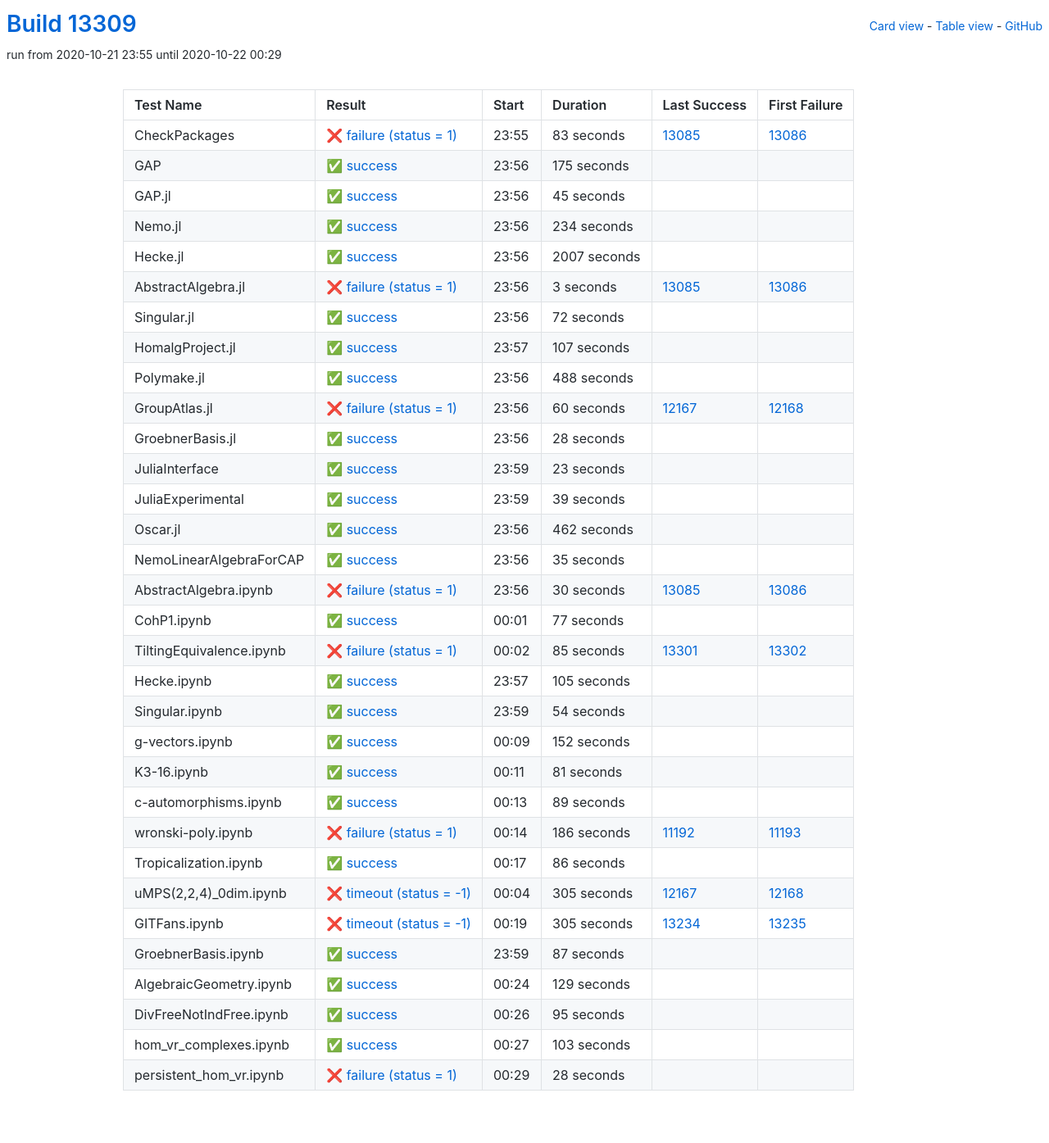
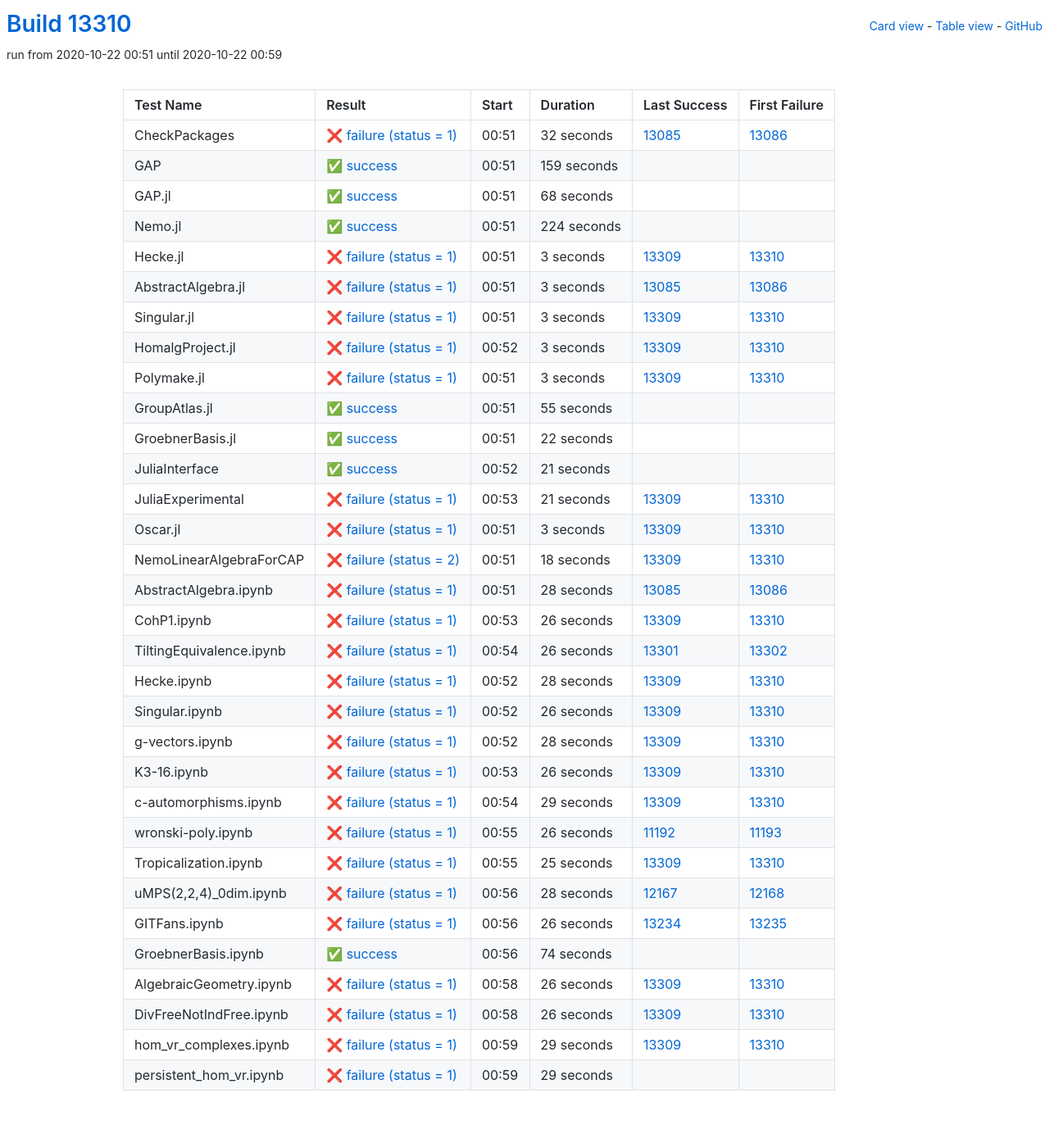
Before and after one commit to oscar-system/oscar-ci-status, a Jekyll site: the page built from table.html, in a window 1280 px wide. Shown: the whole page at 82% size. Built offline with Jekyll 4.4.1, drawn with Linux system fonts in a browser that asks for light colours.

Commit message:
Build #13310

```diff
--- a/_data/ci.yml
+++ b/_data/ci.yml
@@ -1,6 +1,6 @@
 ---
-build: 13309
-build_url: https://oscarci.mathematik.uni-kl.de/job/oscar/13309/
+build: 13310
+build_url: https://oscarci.mathematik.uni-kl.de/job/oscar/13310/
 job: oscar
 organization: oscar-system
 repo: oscar-ci-status
@@ -8,68 +8,68 @@
 tests:
 - name: CheckPackages
   id: checkpackages
-  log: https://oscarci.mathematik.uni-kl.de/job/oscar/13309/artifact/logs/build-13309/CheckPackages.log
-  start: 2020-10-21 23:55
+  log: https://oscarci.mathematik.uni-kl.de/job/oscar/13310/artifact/logs/build-13310/CheckPackages.log
+  start: 2020-10-22 00:51
   success: false
   exitcode: 1
   status: failure
-  duration: 83
+  duration: 32
   last_success: 13085
   last_success_url: https://oscarci.mathematik.uni-kl.de/job/oscar/13085/
   first_failure: 13086
   first_failure_url: https://oscarci.mathematik.uni-kl.de/job/oscar/13086/
 - name: GAP
   id: gap
-  log: https://oscarci.mathematik.uni-kl.de/job/oscar/13309/artifact/logs/build-13309/GAP.log
-  start: 2020-10-21 23:56
+  log: https://oscarci.mathematik.uni-kl.de/job/oscar/13310/artifact/logs/build-13310/GAP.log
+  start: 2020-10-22 00:51
   success: true
   exitcode: 0
   status: success
-  duration: 175
+  duration: 159
   last_success: false
   last_success_url:
   first_failure: false
   first_failure_url:
 - name: GAP.jl
   id: gap-jl
-  log: https://oscarci.mathematik.uni-kl.de/job/oscar/13309/artifact/logs/build-13309/GAP.jl.log
-  start: 2020-10-21 23:56
+  log: https://oscarci.mathematik.uni-kl.de/job/oscar/13310/artifact/logs/build-13310/GAP.jl.log
+  start: 2020-10-22 00:51
   success: true
   exitcode: 0
   status: success
-  duration: 45
+  duration: 68
   last_success: false
   last_success_url:
   first_failure: false
   first_failure_url:
 - name: Nemo.jl
   id: nemo-jl
-  log: https://oscarci.mathematik.uni-kl.de/job/oscar/13309/artifact/logs/build-13309/Nemo.jl.log
-  start: 2020-10-21 23:56
+  log: https://oscarci.mathematik.uni-kl.de/job/oscar/13310/artifact/logs/build-13310/Nemo.jl.log
+  start: 2020-10-22 00:51
   success: true
   exitcode: 0
   status: success
-  duration: 234
+  duration: 224
   last_success: false
   last_success_url:
   first_failure: false
   first_failure_url:
 - name: Hecke.jl
   id: hecke-jl
-  log: https://oscarci.mathematik.uni-kl.de/job/oscar/13309/artifact/logs/build-13309/Hecke.jl.log
-  start: 2020-10-21 23:56
-  success: true
-  exitcode: 0
-  status: success
-  duration: 2007
-  last_success: false
-  last_success_url:
-  first_failure: false
-  first_failure_url:
+  log: https://oscarci.mathematik.uni-kl.de/job/oscar/13310/artifact/logs/build-13310/Hecke.jl.log
+  start: 2020-10-22 00:51
+  success: false
+  exitcode: 1
+  status: failure
+  duration: 3
+  last_success: 13309
+  last_success_url: https://oscarci.mathematik.uni-kl.de/job/oscar/13309/
+  first_failure: 13310
+  first_failure_url: https://oscarci.mathematik.uni-kl.de/job/oscar/13310/
 - name: AbstractAlgebra.jl
   id: abstractalgebra-jl
-  log: https://oscarci.mathematik.uni-kl.de/job/oscar/13309/artifact/logs/build-13309/AbstractAlgebra.jl.log
-  start: 2020-10-21 23:56
+  log: https://oscarci.mathematik.uni-kl.de/job/oscar/13310/artifact/logs/build-13310/AbstractAlgebra.jl.log
+  start: 2020-10-22 00:51
   success: false
   exitcode: 1
   status: failure
@@ -80,313 +80,313 @@
   first_failure_url: https://oscarci.mathematik.uni-kl.de/job/oscar/13086/
 - name: Singular.jl
   id: singular-jl
-  log: https://oscarci.mathematik.uni-kl.de/job/oscar/13309/artifact/logs/build-13309/Singular.jl.log
-  start: 2020-10-21 23:56
+  log: https://oscarci.mathematik.uni-kl.de/job/oscar/13310/artifact/logs/build-13310/Singular.jl.log
+  start: 2020-10-22 00:51
+  success: false
+  exitcode: 1
+  status: failure
+  duration: 3
+  last_success: 13309
+  last_success_url: https://oscarci.mathematik.uni-kl.de/job/oscar/13309/
+  first_failure: 13310
+  first_failure_url: https://oscarci.mathematik.uni-kl.de/job/oscar/13310/
+- name: HomalgProject.jl
+  id: homalgproject-jl
+  log: https://oscarci.mathematik.uni-kl.de/job/oscar/13310/artifact/logs/build-13310/HomalgProject.jl.log
+  start: 2020-10-22 00:52
+  success: false
+  exitcode: 1
+  status: failure
+  duration: 3
+  last_success: 13309
+  last_success_url: https://oscarci.mathematik.uni-kl.de/job/oscar/13309/
+  first_failure: 13310
+  first_failure_url: https://oscarci.mathematik.uni-kl.de/job/oscar/13310/
+- name: Polymake.jl
+  id: polymake-jl
+  log: https://oscarci.mathematik.uni-kl.de/job/oscar/13310/artifact/logs/build-13310/Polymake.jl.log
+  start: 2020-10-22 00:51
+  success: false
+  exitcode: 1
+  status: failure
+  duration: 3
+  last_success: 13309
+  last_success_url: https://oscarci.mathematik.uni-kl.de/job/oscar/13309/
+  first_failure: 13310
+  first_failure_url: https://oscarci.mathematik.uni-kl.de/job/oscar/13310/
+- name: GroupAtlas.jl
+  id: groupatlas-jl
+  log: https://oscarci.mathematik.uni-kl.de/job/oscar/13310/artifact/logs/build-13310/GroupAtlas.jl.log
+  start: 2020-10-22 00:51
   success: true
   exitcode: 0
   status: success
-  duration: 72
+  duration: 55
   last_success: false
   last_success_url:
   first_failure: false
   first_failure_url:
-- name: HomalgProject.jl
-  id: homalgproject-jl
-  log: https://oscarci.mathematik.uni-kl.de/job/oscar/13309/artifact/logs/build-13309/HomalgProject.jl.log
-  start: 2020-10-21 23:57
+- name: GroebnerBasis.jl
+  id: groebnerbasis-jl
+  log: https://oscarci.mathematik.uni-kl.de/job/oscar/13310/artifact/logs/build-13310/GroebnerBasis.jl.log
+  start: 2020-10-22 00:51
   success: true
   exitcode: 0
   status: success
-  duration: 107
-  last_success: false
-  last_success_url:
-  first_failure: false
-  first_failure_url:
-- name: Polymake.jl
-  id: polymake-jl
-  log: https://oscarci.mathematik.uni-kl.de/job/oscar/13309/artifact/logs/build-13309/Polymake.jl.log
-  start: 2020-10-21 23:56
-  success: true
-  exitcode: 0
-  status: success
-  duration: 488
-  last_success: false
-  last_success_url:
-  first_failure: false
-  first_failure_url:
-- name: GroupAtlas.jl
-  id: groupatlas-jl
-  log: https://oscarci.mathematik.uni-kl.de/job/oscar/13309/artifact/logs/build-13309/GroupAtlas.jl.log
-  start: 2020-10-21 23:56
-  success: false
-  exitcode: 1
-  status: failure
-  duration: 60
-  last_success: 12167
-  last_success_url: https://oscarci.mathematik.uni-kl.de/job/oscar/12167/
-  first_failure: 12168
-  first_failure_url: https://oscarci.mathematik.uni-kl.de/job/oscar/12168/
-- name: GroebnerBasis.jl
-  id: groebnerbasis-jl
-  log: https://oscarci.mathematik.uni-kl.de/job/oscar/13309/artifact/logs/build-13309/GroebnerBasis.jl.log
-  start: 2020-10-21 23:56
-  success: true
-  exitcode: 0
-  status: success
-  duration: 28
+  duration: 22
   last_success: false
   last_success_url:
   first_failure: false
   first_failure_url:
 - name: JuliaInterface
   id: juliainterface
-  log: https://oscarci.mathematik.uni-kl.de/job/oscar/13309/artifact/logs/build-13309/JuliaInterface.log
-  start: 2020-10-21 23:59
+  log: https://oscarci.mathematik.uni-kl.de/job/oscar/13310/artifact/logs/build-13310/JuliaInterface.log
+  start: 2020-10-22 00:52
   success: true
   exitcode: 0
   status: success
-  duration: 23
+  duration: 21
   last_success: false
   last_success_url:
   first_failure: false
   first_failure_url:
 - name: JuliaExperimental
   id: juliaexperimental
-  log: https://oscarci.mathematik.uni-kl.de/job/oscar/13309/artifact/logs/build-13309/JuliaExperimental.log
-  start: 2020-10-21 23:59
-  success: true
-  exitcode: 0
-  status: success
-  duration: 39
-  last_success: false
-  last_success_url:
-  first_failure: false
-  first_failure_url:
-- name: Oscar.jl
-  id: oscar-jl
-  log: https://oscarci.mathematik.uni-kl.de/job/oscar/13309/artifact/logs/build-13309/Oscar.jl.log
-  start: 2020-10-21 23:56
-  success: true
-  exitcode: 0
-  status: success
-  duration: 462
-  last_success: false
-  last_success_url:
-  first_failure: false
-  first_failure_url:
-- name: NemoLinearAlgebraForCAP
-  id: nemolinearalgebraforcap
-  log: https://oscarci.mathematik.uni-kl.de/job/oscar/13309/artifact/logs/build-13309/NemoLinearAlgebraForCAP.log
-  start: 2020-10-21 23:56
-  success: true
-  exitcode: 0
-  status: success
-  duration: 35
-  last_success: false
-  last_success_url:
-  first_failure: false
-  first_failure_url:
-- name: AbstractAlgebra.ipynb
-  id: abstractalgebra-ipynb
-  log: https://oscarci.mathematik.uni-kl.de/job/oscar/13309/artifact/logs/build-13309/AbstractAlgebra.ipynb.log
-  start: 2020-10-21 23:56
+  log: https://oscarci.mathematik.uni-kl.de/job/oscar/13310/artifact/logs/build-13310/JuliaExperimental.log
+  start: 2020-10-22 00:53
   success: false
   exitcode: 1
   status: failure
-  duration: 30
+  duration: 21
+  last_success: 13309
+  last_success_url: https://oscarci.mathematik.uni-kl.de/job/oscar/13309/
+  first_failure: 13310
+  first_failure_url: https://oscarci.mathematik.uni-kl.de/job/oscar/13310/
+- name: Oscar.jl
+  id: oscar-jl
+  log: https://oscarci.mathematik.uni-kl.de/job/oscar/13310/artifact/logs/build-13310/Oscar.jl.log
+  start: 2020-10-22 00:51
+  success: false
+  exitcode: 1
+  status: failure
+  duration: 3
+  last_success: 13309
+  last_success_url: https://oscarci.mathematik.uni-kl.de/job/oscar/13309/
+  first_failure: 13310
+  first_failure_url: https://oscarci.mathematik.uni-kl.de/job/oscar/13310/
+- name: NemoLinearAlgebraForCAP
+  id: nemolinearalgebraforcap
+  log: https://oscarci.mathematik.uni-kl.de/job/oscar/13310/artifact/logs/build-13310/NemoLinearAlgebraForCAP.log
+  start: 2020-10-22 00:51
+  success: false
+  exitcode: 2
+  status: failure
+  duration: 18
+  last_success: 13309
+  last_success_url: https://oscarci.mathematik.uni-kl.de/job/oscar/13309/
+  first_failure: 13310
+  first_failure_url: https://oscarci.mathematik.uni-kl.de/job/oscar/13310/
+- name: AbstractAlgebra.ipynb
+  id: abstractalgebra-ipynb
+  log: https://oscarci.mathematik.uni-kl.de/job/oscar/13310/artifact/logs/build-13310/AbstractAlgebra.ipynb.log
+  start: 2020-10-22 00:51
+  success: false
+  exitcode: 1
+  status: failure
+  duration: 28
   last_success: 13085
   last_success_url: https://oscarci.mathematik.uni-kl.de/job/oscar/13085/
   first_failure: 13086
   first_failure_url: https://oscarci.mathematik.uni-kl.de/job/oscar/13086/
 - name: CohP1.ipynb
   id: cohp1-ipynb
-  log: https://oscarci.mathematik.uni-kl.de/job/oscar/13309/artifact/logs/build-13309/CohP1.ipynb.log
-  start: 2020-10-22 00:01
-  success: true
-  exitcode: 0
-  status: success
-  duration: 77
-  last_success: false
-  last_success_url:
-  first_failure: false
-  first_failure_url:
-- name: TiltingEquivalence.ipynb
-  id: tiltingequivalence-ipynb
-  log: https://oscarci.mathematik.uni-kl.de/job/oscar/13309/artifact/logs/build-13309/TiltingEquivalence.ipynb.log
-  start: 2020-10-22 00:02
+  log: https://oscarci.mathematik.uni-kl.de/job/oscar/13310/artifact/logs/build-13310/CohP1.ipynb.log
+  start: 2020-10-22 00:53
   success: false
   exitcode: 1
   status: failure
-  duration: 85
+  duration: 26
+  last_success: 13309
+  last_success_url: https://oscarci.mathematik.uni-kl.de/job/oscar/13309/
+  first_failure: 13310
+  first_failure_url: https://oscarci.mathematik.uni-kl.de/job/oscar/13310/
+- name: TiltingEquivalence.ipynb
+  id: tiltingequivalence-ipynb
+  log: https://oscarci.mathematik.uni-kl.de/job/oscar/13310/artifact/logs/build-13310/TiltingEquivalence.ipynb.log
+  start: 2020-10-22 00:54
+  success: false
+  exitcode: 1
+  status: failure
+  duration: 26
   last_success: 13301
   last_success_url: https://oscarci.mathematik.uni-kl.de/job/oscar/13301/
   first_failure: 13302
   first_failure_url: https://oscarci.mathematik.uni-kl.de/job/oscar/13302/
 - name: Hecke.ipynb
   id: hecke-ipynb
-  log: https://oscarci.mathematik.uni-kl.de/job/oscar/13309/artifact/logs/build-13309/Hecke.ipynb.log
-  start: 2020-10-21 23:57
-  success: true
-  exitcode: 0
-  status: success
-  duration: 105
-  last_success: false
-  last_success_url:
-  first_failure: false
-  first_failure_url:
-- name: Singular.ipynb
-  id: singular-ipynb
-  log: https://oscarci.mathematik.uni-kl.de/job/oscar/13309/artifact/logs/build-13309/Singular.ipynb.log
-  start: 2020-10-21 23:59
-  success: true
-  exitcode: 0
-  status: success
-  duration: 54
-  last_success: false
-  last_success_url:
-  first_failure: false
-  first_failure_url:
-- name: g-vectors.ipynb
-  id: g-vectors-ipynb
-  log: https://oscarci.mathematik.uni-kl.de/job/oscar/13309/artifact/logs/build-13309/g-vectors.ipynb.log
-  start: 2020-10-22 00:09
-  success: true
-  exitcode: 0
-  status: success
-  duration: 152
-  last_success: false
-  last_success_url:
-  first_failure: false
-  first_failure_url:
-- name: K3-16.ipynb
-  id: k3-16-ipynb
-  log: https://oscarci.mathematik.uni-kl.de/job/oscar/13309/artifact/logs/build-13309/K3-16.ipynb.log
-  start: 2020-10-22 00:11
-  success: true
-  exitcode: 0
-  status: success
-  duration: 81
-  last_success: false
-  last_success_url:
-  first_failure: false
-  first_failure_url:
-- name: c-automorphisms.ipynb
-  id: c-automorphisms-ipynb
-  log: https://oscarci.mathematik.uni-kl.de/job/oscar/13309/artifact/logs/build-13309/c-automorphisms.ipynb.log
-  start: 2020-10-22 00:13
-  success: true
-  exitcode: 0
-  status: success
-  duration: 89
-  last_success: false
-  last_success_url:
-  first_failure: false
-  first_failure_url:
-- name: wronski-poly.ipynb
-  id: wronski-poly-ipynb
-  log: https://oscarci.mathematik.uni-kl.de/job/oscar/13309/artifact/logs/build-13309/wronski-poly.ipynb.log
-  start: 2020-10-22 00:14
+  log: https://oscarci.mathematik.uni-kl.de/job/oscar/13310/artifact/logs/build-13310/Hecke.ipynb.log
+  start: 2020-10-22 00:52
   success: false
   exitcode: 1
   status: failure
-  duration: 186
+  duration: 28
+  last_success: 13309
+  last_success_url: https://oscarci.mathematik.uni-kl.de/job/oscar/13309/
+  first_failure: 13310
+  first_failure_url: https://oscarci.mathematik.uni-kl.de/job/oscar/13310/
+- name: Singular.ipynb
+  id: singular-ipynb
+  log: https://oscarci.mathematik.uni-kl.de/job/oscar/13310/artifact/logs/build-13310/Singular.ipynb.log
+  start: 2020-10-22 00:52
+  success: false
+  exitcode: 1
+  status: failure
+  duration: 26
+  last_success: 13309
+  last_success_url: https://oscarci.mathematik.uni-kl.de/job/oscar/13309/
+  first_failure: 13310
+  first_failure_url: https://oscarci.mathematik.uni-kl.de/job/oscar/13310/
+- name: g-vectors.ipynb
+  id: g-vectors-ipynb
+  log: https://oscarci.mathematik.uni-kl.de/job/oscar/13310/artifact/logs/build-13310/g-vectors.ipynb.log
+  start: 2020-10-22 00:52
+  success: false
+  exitcode: 1
+  status: failure
+  duration: 28
+  last_success: 13309
+  last_success_url: https://oscarci.mathematik.uni-kl.de/job/oscar/13309/
+  first_failure: 13310
+  first_failure_url: https://oscarci.mathematik.uni-kl.de/job/oscar/13310/
+- name: K3-16.ipynb
+  id: k3-16-ipynb
+  log: https://oscarci.mathematik.uni-kl.de/job/oscar/13310/artifact/logs/build-13310/K3-16.ipynb.log
+  start: 2020-10-22 00:53
+  success: false
+  exitcode: 1
+  status: failure
+  duration: 26
+  last_success: 13309
+  last_success_url: https://oscarci.mathematik.uni-kl.de/job/oscar/13309/
+  first_failure: 13310
+  first_failure_url: https://oscarci.mathematik.uni-kl.de/job/oscar/13310/
+- name: c-automorphisms.ipynb
+  id: c-automorphisms-ipynb
+  log: https://oscarci.mathematik.uni-kl.de/job/oscar/13310/artifact/logs/build-13310/c-automorphisms.ipynb.log
+  start: 2020-10-22 00:54
+  success: false
+  exitcode: 1
+  status: failure
+  duration: 29
+  last_success: 13309
+  last_success_url: https://oscarci.mathematik.uni-kl.de/job/oscar/13309/
+  first_failure: 13310
+  first_failure_url: https://oscarci.mathematik.uni-kl.de/job/oscar/13310/
+- name: wronski-poly.ipynb
+  id: wronski-poly-ipynb
+  log: https://oscarci.mathematik.uni-kl.de/job/oscar/13310/artifact/logs/build-13310/wronski-poly.ipynb.log
+  start: 2020-10-22 00:55
+  success: false
+  exitcode: 1
+  status: failure
+  duration: 26
   last_success: 11192
   last_success_url: https://oscarci.mathematik.uni-kl.de/job/oscar/11192/
   first_failure: 11193
   first_failure_url: https://oscarci.mathematik.uni-kl.de/job/oscar/11193/
 - name: Tropicalization.ipynb
   id: tropicalization-ipynb
-  log: https://oscarci.mathematik.uni-kl.de/job/oscar/13309/artifact/logs/build-13309/Tropicalization.ipynb.log
-  start: 2020-10-22 00:17
-  success: true
-  exitcode: 0
-  status: success
-  duration: 86
-  last_success: false
-  last_success_url:
-  first_failure: false
-  first_failure_url:
+  log: https://oscarci.mathematik.uni-kl.de/job/oscar/13310/artifact/logs/build-13310/Tropicalization.ipynb.log
+  start: 2020-10-22 00:55
+  success: false
+  exitcode: 1
+  status: failure
+  duration: 25
+  last_success: 13309
+  last_success_url: https://oscarci.mathematik.uni-kl.de/job/oscar/13309/
+  first_failure: 13310
+  first_failure_url: https://oscarci.mathematik.uni-kl.de/job/oscar/13310/
 - name: uMPS(2,2,4)_0dim.ipynb
   id: umps-2-2-4-0dim-ipynb
-  log: https://oscarci.mathematik.uni-kl.de/job/oscar/13309/artifact/logs/build-13309/uMPS-2-2-4-_0dim.ipynb.log
-  start: 2020-10-22 00:04
+  log: https://oscarci.mathematik.uni-kl.de/job/oscar/13310/artifact/logs/build-13310/uMPS-2-2-4-_0dim.ipynb.log
+  start: 2020-10-22 00:56
   success: false
-  exitcode: -1
-  status: timeout
-  duration: 305
+  exitcode: 1
+  status: failure
+  duration: 28
   last_success: 12167
   last_success_url: https://oscarci.mathematik.uni-kl.de/job/oscar/12167/
   first_failure: 12168
   first_failure_url: https://oscarci.mathematik.uni-kl.de/job/oscar/12168/
 - name: GITFans.ipynb
   id: gitfans-ipynb
-  log: https://oscarci.mathematik.uni-kl.de/job/oscar/13309/artifact/logs/build-13309/GITFans.ipynb.log
-  start: 2020-10-22 00:19
+  log: https://oscarci.mathematik.uni-kl.de/job/oscar/13310/artifact/logs/build-13310/GITFans.ipynb.log
+  start: 2020-10-22 00:56
   success: false
-  exitcode: -1
-  status: timeout
-  duration: 305
+  exitcode: 1
+  status: failure
+  duration: 26
   last_success: 13234
   last_success_url: https://oscarci.mathematik.uni-kl.de/job/oscar/13234/
   first_failure: 13235
   first_failure_url: https://oscarci.mathematik.uni-kl.de/job/oscar/13235/
 - name: GroebnerBasis.ipynb
   id: groebnerbasis-ipynb
-  log: https://oscarci.mathematik.uni-kl.de/job/oscar/13309/artifact/logs/build-13309/GroebnerBasis.ipynb.log
-  start: 2020-10-21 23:59
+  log: https://oscarci.mathematik.uni-kl.de/job/oscar/13310/artifact/logs/build-13310/GroebnerBasis.ipynb.log
+  start: 2020-10-22 00:56
   success: true
   exitcode: 0
   status: success
-  duration: 87
+  duration: 74
   last_success: false
   last_success_url:
   first_failure: false
   first_failure_url:
 - name: AlgebraicGeometry.ipynb
   id: algebraicgeometry-ipynb
-  log: https://oscarci.mathematik.uni-kl.de/job/oscar/13309/artifact/logs/build-13309/AlgebraicGeometry.ipynb.log
-  start: 2020-10-22 00:24
-  success: true
-  exitcode: 0
-  status: success
-  duration: 129
+  log: https://oscarci.mathematik.uni-kl.de/job/oscar/13310/artifact/logs/build-13310/AlgebraicGeometry.ipynb.log
+  start: 2020-10-22 00:58
+  success: false
+  exitcode: 1
+  status: failure
+  duration: 26
+  last_success: 13309
+  last_success_url: https://oscarci.mathematik.uni-kl.de/job/oscar/13309/
+  first_failure: 13310
+  first_failure_url: https://oscarci.mathematik.uni-kl.de/job/oscar/13310/
+- name: DivFreeNotIndFree.ipynb
+  id: divfreenotindfree-ipynb
+  log: https://oscarci.mathematik.uni-kl.de/job/oscar/13310/artifact/logs/build-13310/DivFreeNotIndFree.ipynb.log
+  start: 2020-10-22 00:58
+  success: false
+  exitcode: 1
+  status: failure
+  duration: 26
+  last_success: 13309
+  last_success_url: https://oscarci.mathematik.uni-kl.de/job/oscar/13309/
+  first_failure: 13310
+  first_failure_url: https://oscarci.mathematik.uni-kl.de/job/oscar/13310/
+- name: hom_vr_complexes.ipynb
+  id: hom-vr-complexes-ipynb
+  log: https://oscarci.mathematik.uni-kl.de/job/oscar/13310/artifact/logs/build-13310/hom_vr_complexes.ipynb.log
+  start: 2020-10-22 00:59
+  success: false
+  exitcode: 1
+  status: failure
+  duration: 29
+  last_success: 13309
+  last_success_url: https://oscarci.mathematik.uni-kl.de/job/oscar/13309/
+  first_failure: 13310
+  first_failure_url: https://oscarci.mathematik.uni-kl.de/job/oscar/13310/
+- name: persistent_hom_vr.ipynb
+  id: persistent-hom-vr-ipynb
+  log: https://oscarci.mathematik.uni-kl.de/job/oscar/13310/artifact/logs/build-13310/persistent_hom_vr.ipynb.log
+  start: 2020-10-22 00:59
+  success: false
+  exitcode: 1
+  status: failure
+  duration: 29
   last_success: false
   last_success_url:
   first_failure: false
   first_failure_url:
-- name: DivFreeNotIndFree.ipynb
-  id: divfreenotindfree-ipynb
-  log: https://oscarci.mathematik.uni-kl.de/job/oscar/13309/artifact/logs/build-13309/DivFreeNotIndFree.ipynb.log
-  start: 2020-10-22 00:26
-  success: true
-  exitcode: 0
-  status: success
-  duration: 95
-  last_success: false
-  last_success_url:
-  first_failure: false
-  first_failure_url:
-- name: hom_vr_complexes.ipynb
-  id: hom-vr-complexes-ipynb
-  log: https://oscarci.mathematik.uni-kl.de/job/oscar/13309/artifact/logs/build-13309/hom_vr_complexes.ipynb.log
-  start: 2020-10-22 00:27
-  success: true
-  exitcode: 0
-  status: success
-  duration: 103
-  last_success: false
-  last_success_url:
-  first_failure: false
-  first_failure_url:
-- name: persistent_hom_vr.ipynb
-  id: persistent-hom-vr-ipynb
-  log: https://oscarci.mathematik.uni-kl.de/job/oscar/13309/artifact/logs/build-13309/persistent_hom_vr.ipynb.log
-  start: 2020-10-22 00:29
-  success: false
-  exitcode: 1
-  status: failure
-  duration: 28
-  last_success: false
-  last_success_url:
-  first_failure: false
-  first_failure_url:
```
Also changed, not shown: README.md.
